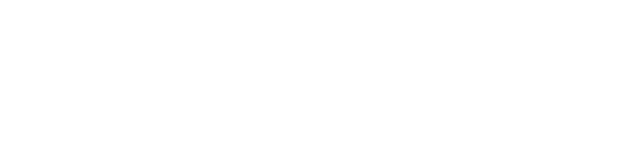
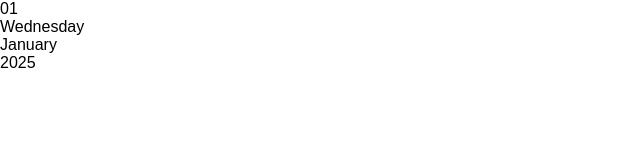
Before and after one commit to sharnel-gopo/Mini-calendar, a plain HTML site: page index.html in a window 1280 px wide. Shown: the whole page, without its empty margins (0-640 px from the left). Drawn offline with Linux system fonts and the light colour scheme.

Commit message:
Update index.html

```diff
--- a/index.html
+++ b/index.html
@@ -5,6 +5,18 @@
     <link rel="stylesheet" href="style.css">
   </head>
   <body>
+    <div class="hero">
+      <div class="calendar">
+        <div class="left">
+          <p>01</p>
+          <p>Wednesday</p>
+        </div>
+        <div class="right">
+          <p>January</p>
+          <p>2025</p>
+        </div>
+      </div>
+    </div>
 
   </body>
 </html>
```
